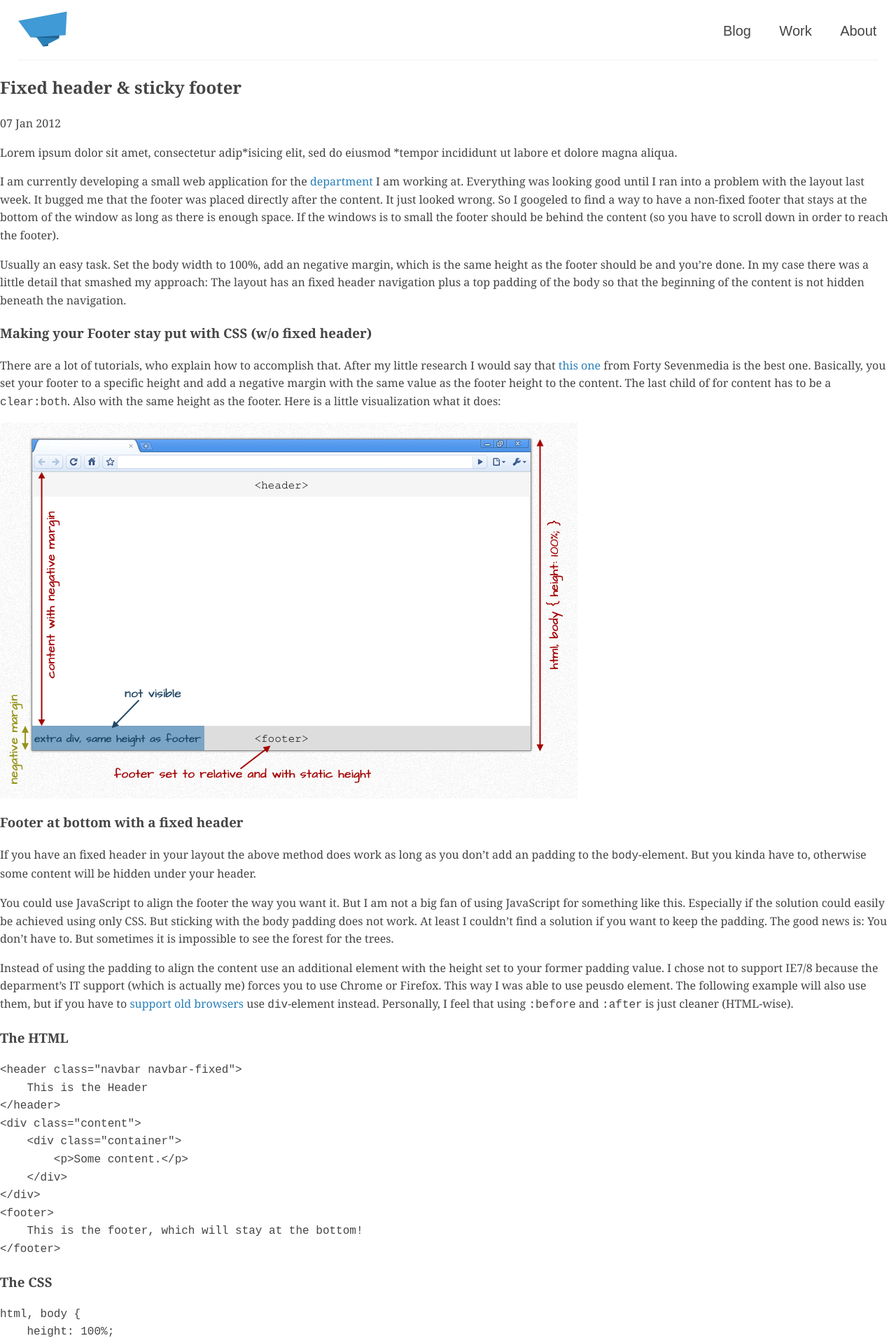
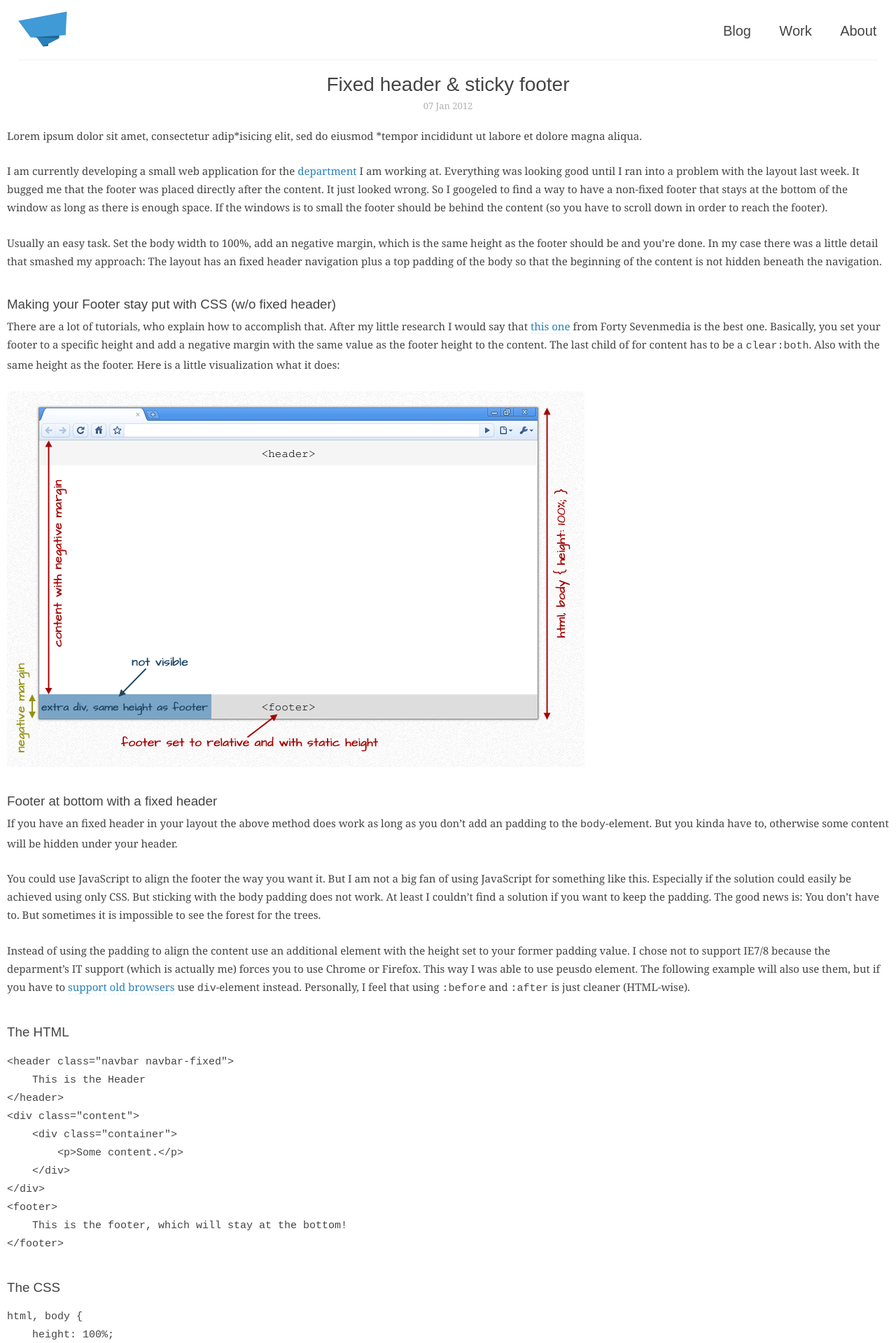
Before and after one commit to sebald/distractedbysquirrels.com, a Jekyll site: the page built from blog/_posts/2012-01-17-fixed-header-and-sticky-footer.md, in a window 1280 px wide. Shown: the top 1919 px of the page at 70% size. Built offline with Jekyll 4.4.1, drawn with Linux system fonts in a browser that asks for light colours; Markdown is read by kramdown in place of the engine named in the settings.

Commit message:
feat(article): Styling for article header + text content

```diff
--- a/_layouts/default.html
+++ b/_layouts/default.html
@@ -59,7 +59,9 @@
 			</a>
 		</header>
 
-		{{ content }}
+		<main>
+			{{ content }}
+		</main>
 
 		<script src="/js/main.js"></script>
 		{% if site.mode == 'development' %}
--- a/_layouts/post.html
+++ b/_layouts/post.html
@@ -1,10 +1,13 @@
 ---
 layout: default
 ---
-<h2>{{ page.title }}</h2>
-<p class="meta">{{ page.date | date_to_string }}</p>
 
-<div class="post">
-	<p>Lorem ipsum dolor sit amet, consectetur adip*isicing elit, sed do eiusmod *tempor incididunt ut labore et dolore magna aliqua.</p>
-	{{ content }}
+<div class="Article">
+	<h2 class="Article-title">{{ page.title }}</h2>
+	<p class="Article-meta">{{ page.date | date_to_string }}</p>
+
+	<div class="Article-content">
+		<p>Lorem ipsum dolor sit amet, consectetur adip*isicing elit, sed do eiusmod *tempor incididunt ut labore et dolore magna aliqua.</p>
+		{{ content }}
+	</div>
 </div>
--- a/css/_scss/_globals.scss
+++ b/css/_scss/_globals.scss
@@ -1,5 +1,8 @@
 // GOBALS
 // -------------------------
+
+// Colors
+$lightBlue: 				#e1eff8;
 
 // Brand
 $brandColor: 				#409ad5;
--- a/css/_scss/main.scss
+++ b/css/_scss/main.scss
@@ -11,3 +11,5 @@
 @import "components/Logo";
 @import "components/Header";
 @import "components/Menu";
+
+@import "components/Article";
--- a/css/main.css
+++ b/css/main.css
@@ -18,12 +18,12 @@
   .u-show-small {
     display: none !important; } }
 
-/*! normalize.css v1.1.1 | MIT License | git.io/normalize */
+/*! normalize.css v2.1.3 | MIT License | git.io/normalize */
 /* ==========================================================================
    HTML5 display definitions
    ========================================================================== */
 /**
- * Correct `block` display not defined in IE 6/7/8/9 and Firefox 3.
+ * Correct `block` display not defined in IE 8/9.
  */
 /* line 22, _scss/common/_normalize.scss */
 article,
@@ -41,75 +41,53 @@ summary {
   display: block; }
 
 /**
- * Correct `inline-block` display not defined in IE 6/7/8/9 and Firefox 3.
+ * Correct `inline-block` display not defined in IE 8/9.
  */
 /* line 32, _scss/common/_normalize.scss */
 audio,
 canvas,
 video {
-  display: inline-block;
-  *display: inline;
-  *zoom: 1; }
+  display: inline-block; }
 
 /**
  * Prevent modern browsers from displaying `audio` without controls.
  * Remove excess height in iOS 5 devices.
  */
-/* line 43, _scss/common/_normalize.scss */
+/* line 41, _scss/common/_normalize.scss */
 audio:not([controls]) {
   display: none;
   height: 0; }
 
 /**
- * Address styling not present in IE 7/8/9, Firefox 3, and Safari 4.
- * Known issue: no IE 6 support.
+ * Address `[hidden]` styling not present in IE 8/9.
+ * Hide the `template` element in IE, Safari, and Firefox < 22.
  */
-/* line 53, _scss/common/_normalize.scss */
-[hidden] {
+/* line 52, _scss/common/_normalize.scss */
+[hidden],
+template {
   display: none; }
 
 /* ==========================================================================
    Base
    ========================================================================== */
 /**
- * 1. Prevent system color scheme's background color being used in Firefox, IE,
- *    and Opera.
- * 2. Prevent system color scheme's text color being used in Firefox, IE, and
- *    Opera.
- * 3. Correct text resizing oddly in IE 6/7 when body `font-size` is set using
- *    `em` units.
- * 4. Prevent iOS text size adjust after orientation change, without disabling
+ * 1. Set default font family to sans-serif.
+ * 2. Prevent iOS text size adjust after orientation change, without disabling
  *    user zoom.
  */
-/* line 72, _scss/common/_normalize.scss */
+/* line 66, _scss/common/_normalize.scss */
 html {
-  background: #fff;
+  font-family: sans-serif;
   /* 1 */
-  color: #000;
+  -ms-text-size-adjust: 100%;
   /* 2 */
-  font-size: 100%;
-  /* 3 */
   -webkit-text-size-adjust: 100%;
-  /* 4 */
-  -ms-text-size-adjust: 100%;
-  /* 4 */ }
+  /* 2 */ }
 
 /**
- * Address `font-family` inconsistency between `textarea` and other form
- * elements.
+ * Remove default margin.
  */
-/* line 89, _scss/common/_normalize.scss */
-html,
-button,
-input,
-select,
-textarea {
-  font-family: sans-serif; }
-
-/**
- * Address margins handled incorrectly in IE 6/7.
- */
-/* line 97, _scss/common/_normalize.scss */
+/* line 76, _scss/common/_normalize.scss */
 body {
   margin: 0; }
 
@@ -117,16 +95,23 @@ body {
    Links
    ========================================================================== */
 /**
+ * Remove the gray background color from active links in IE 10.
+ */
+/* line 88, _scss/common/_normalize.scss */
+a {
+  background: transparent; }
+
+/**
  * Address `outline` inconsistency between Chrome and other browsers.
  */
-/* line 109, _scss/common/_normalize.scss */
+/* line 96, _scss/common/_normalize.scss */
 a:focus {
   outline: thin dotted; }
 
 /**
  * Improve readability when focused and also mouse hovered in all browsers.
  */
-/* line 118, _scss/common/_normalize.scss */
+/* line 105, _scss/common/_normalize.scss */
 a:active,
 a:hover {
   outline: 0; }
@@ -135,140 +120,89 @@ a:hover {
    Typography
    ========================================================================== */
 /**
- * Address font sizes and margins set differently in IE 6/7.
- * Address font sizes within `section` and `article` in Firefox 4+, Safari 5,
- * and Chrome.
+ * Address variable `h1` font-size and margin within `section` and `article`
+ * contexts in Firefox 4+, Safari 5, and Chrome.
  */
-/* line 132, _scss/common/_normalize.scss */
+/* line 118, _scss/common/_normalize.scss */
 h1 {
   font-size: 2em;
   margin: 0.67em 0; }
 
-/* line 137, _scss/common/_normalize.scss */
-h2 {
-  font-size: 1.5em;
-  margin: 0.83em 0; }
-
-/* line 142, _scss/common/_normalize.scss */
-h3 {
-  font-size: 1.17em;
-  margin: 1em 0; }
-
-/* line 147, _scss/common/_normalize.scss */
-h4 {
-  font-size: 1em;
-  margin: 1.33em 0; }
-
-/* line 152, _scss/common/_normalize.scss */
-h5 {
-  font-size: 0.83em;
-  margin: 1.67em 0; }
-
-/* line 157, _scss/common/_normalize.scss */
-h6 {
-  font-size: 0.67em;
-  margin: 2.33em 0; }
-
 /**
- * Address styling not present in IE 7/8/9, Safari 5, and Chrome.
+ * Address styling not present in IE 8/9, Safari 5, and Chrome.
  */
-/* line 166, _scss/common/_normalize.scss */
+/* line 127, _scss/common/_normalize.scss */
 abbr[title] {
   border-bottom: 1px dotted; }
 
 /**
- * Address style set to `bolder` in Firefox 3+, Safari 4/5, and Chrome.
+ * Address style set to `bolder` in Firefox 4+, Safari 5, and Chrome.
  */
-/* line 175, _scss/common/_normalize.scss */
+/* line 136, _scss/common/_normalize.scss */
 b,
 strong {
   font-weight: bold; }
 
-/* line 179, _scss/common/_normalize.scss */
-blockquote {
-  margin: 1em 40px; }
-
 /**
  * Address styling not present in Safari 5 and Chrome.
  */
-/* line 187, _scss/common/_normalize.scss */
+/* line 144, _scss/common/_normalize.scss */
 dfn {
   font-style: italic; }
 
 /**
  * Address differences between Firefox and other browsers.
- * Known issue: no IE 6/7 normalization.
  */
-/* line 196, _scss/common/_normalize.scss */
+/* line 152, _scss/common/_normalize.scss */
 hr {
   -moz-box-sizing: content-box;
   box-sizing: content-box;
   height: 0; }
 
 /**
- * Address styling not present in IE 6/7/8/9.
+ * Address styling not present in IE 8/9.
  */
-/* line 206, _scss/common/_normalize.scss */
+/* line 162, _scss/common/_normalize.scss */
 mark {
   background: #ff0;
   color: #000; }
 
 /**
- * Address margins set differently in IE 6/7.
+ * Correct font family set oddly in Safari 5 and Chrome.
  */
-/* line 216, _scss/common/_normalize.scss */
-p,
-pre {
-  margin: 1em 0; }
-
-/**
- * Correct font family set oddly in IE 6, Safari 4/5, and Chrome.
- */
-/* line 227, _scss/common/_normalize.scss */
+/* line 174, _scss/common/_normalize.scss */
 code,
 kbd,
 pre,
 samp {
   font-family: monospace, serif;
-  _font-family: 'courier new', monospace;
   font-size: 1em; }
 
 /**
  * Improve readability of pre-formatted text in all browsers.
  */
-/* line 237, _scss/common/_normalize.scss */
+/* line 183, _scss/common/_normalize.scss */
 pre {
-  white-space: pre;
-  white-space: pre-wrap;
-  word-wrap: break-word; }
+  white-space: pre-wrap; }
 
 /**
- * Address CSS quotes not supported in IE 6/7.
+ * Set consistent quote types.
  */
-/* line 247, _scss/common/_normalize.scss */
+/* line 191, _scss/common/_normalize.scss */
 q {
-  quotes: none; }
-
-/**
- * Address `quotes` property not supported in Safari 4.
- */
-/* line 256, _scss/common/_normalize.scss */
-q:before,
-q:after {
-  content: '';
-  content: none; }
+  quotes: "\201C" "\201D" "\2018" "\2019"; }
 
 /**
  * Address inconsistent and variable font size in all browsers.
  */
-/* line 265, _scss/common/_normalize.scss */
+/* line 199, _scss/common/_normalize.scss */
 small {
   font-size: 80%; }
 
 /**
  * Prevent `sub` and `sup` affecting `line-height` in all browsers.
  */
-/* line 274, _scss/common/_normalize.scss */
+/* line 208, _scss/common/_normalize.scss */
 sub,
 sup {
   font-size: 75%;
@@ -276,67 +210,28 @@ sup {
   position: relative;
   vertical-align: baseline; }
 
-/* line 281, _scss/common/_normalize.scss */
+/* line 215, _scss/common/_normalize.scss */
 sup {
   top: -0.5em; }
 
-/* line 285, _scss/common/_normalize.scss */
+/* line 219, _scss/common/_normalize.scss */
 sub {
   bottom: -0.25em; }
-
-/* ==========================================================================
-   Lists
-   ========================================================================== */
-/**
- * Address margins set differently in IE 6/7.
- */
-/* line 300, _scss/common/_normalize.scss */
-dl,
-menu,
-ol,
-ul {
-  margin: 1em 0; }
-
-/* line 304, _scss/common/_normalize.scss */
-dd {
-  margin: 0 0 0 40px; }
-
-/**
- * Address paddings set differently in IE 6/7.
- */
-/* line 314, _scss/common/_normalize.scss */
-menu,
-ol,
-ul {
-  padding: 0 0 0 40px; }
-
-/**
- * Correct list images handled incorrectly in IE 7.
- */
-/* line 323, _scss/common/_normalize.scss */
-nav ul,
-nav ol {
-  list-style: none;
-  list-style-image: none; }
 
 /* ==========================================================================
    Embedded content
    ========================================================================== */
 /**
- * 1. Remove border when inside `a` element in IE 6/7/8/9 and Firefox 3.
- * 2. Improve image quality when scaled in IE 7.
+ * Remove border when inside `a` element in IE 8/9.
  */
-/* line 337, _scss/common/_normalize.scss */
+/* line 231, _scss/common/_normalize.scss */
 img {
-  border: 0;
-  /* 1 */
-  -ms-interpolation-mode: bicubic;
-  /* 2 */ }
+  border: 0; }
 
 /**
  * Correct overflow displayed oddly in IE 9.
  */
-/* line 346, _scss/common/_normalize.scss */
+/* line 239, _scss/common/_normalize.scss */
 svg:not(:root) {
   overflow: hidden; }
 
@@ -344,9 +239,9 @@ svg:not(:root) {
    Figures
    ========================================================================== */
 /**
- * Address margin not present in IE 6/7/8/9, Safari 5, and Opera 11.
+ * Address margin not present in IE 8/9 and Safari 5.
  */
-/* line 358, _scss/common/_normalize.scss */
+/* line 251, _scss/common/_normalize.scss */
 figure {
   margin: 0; }
 
@@ -354,61 +249,47 @@ figure {
    Forms
    ========================================================================== */
 /**
- * Correct margin displayed oddly in IE 6/7.
- */
-/* line 370, _scss/common/_normalize.scss */
-form {
-  margin: 0; }
-
-/**
  * Define consistent border, margin, and padding.
  */
-/* line 378, _scss/common/_normalize.scss */
+/* line 263, _scss/common/_normalize.scss */
 fieldset {
   border: 1px solid #c0c0c0;
   margin: 0 2px;
   padding: 0.35em 0.625em 0.75em; }
 
 /**
- * 1. Correct color not being inherited in IE 6/7/8/9.
- * 2. Correct text not wrapping in Firefox 3.
- * 3. Correct alignment displayed oddly in IE 6/7.
+ * 1. Correct `color` not being inherited in IE 8/9.
+ * 2. Remove padding so people aren't caught out if they zero out fieldsets.
  */
-/* line 390, _scss/common/_normalize.scss */
+/* line 274, _scss/common/_normalize.scss */
 legend {
   border: 0;
   /* 1 */
   padding: 0;
-  white-space: normal;
-  /* 2 */
-  *margin-left: -7px;
-  /* 3 */ }
+  /* 2 */ }
 
 /**
- * 1. Correct font size not being inherited in all browsers.
- * 2. Address margins set differently in IE 6/7, Firefox 3+, Safari 5,
- *    and Chrome.
- * 3. Improve appearance and consistency in all browsers.
+ * 1. Correct font family not being inherited in all browsers.
+ * 2. Correct font size not being inherited in all browsers.
+ * 3. Address margins set differently in Firefox 4+, Safari 5, and Chrome.
  */
-/* line 407, _scss/common/_normalize.scss */
+/* line 288, _scss/common/_normalize.scss */
 button,
 input,
 select,
 textarea {
+  font-family: inherit;
+  /* 1 */
   font-size: 100%;
-  /* 1 */
+  /* 2 */
   margin: 0;
-  /* 2 */
-  vertical-align: baseline;
-  /* 3 */
-  *vertical-align: middle;
   /* 3 */ }
 
 /**
- * Address Firefox 3+ setting `line-height` on `input` using `!important` in
+ * Address Firefox 4+ setting `line-height` on `input` using `!important` in
  * the UA stylesheet.
  */
-/* line 420, _scss/common/_normalize.scss */
+/* line 300, _scss/common/_normalize.scss */
 button,
 input {
   line-height: normal; }
@@ -416,10 +297,10 @@ input {
 /**
  * Address inconsistent `text-transform` inheritance for `button` and `select`.
  * All other form control elements do not inherit `text-transform` values.
- * Correct `button` style inheritance in Chrome, Safari 5+, and IE 6+.
+ * Correct `button` style inheritance in Chrome, Safari 5+, and IE 8+.
  * Correct `select` style inheritance in Firefox 4+ and Opera.
  */
-/* line 432, _scss/common/_normalize.scss */
+/* line 312, _scss/common/_normalize.scss */
 button,
 select {
   text-transform: none; }
@@ -430,10 +311,8 @@ select {
  * 2. Correct inability to style clickable `input` types in iOS.
  * 3. Improve usability and consistency of cursor style between image-type
  *    `input` and others.
- * 4. Remove inner spacing in IE 7 without affecting normal text inputs.
- *    Known issue: inner spacing remains in IE 6.
  */
-/* line 449, _scss/common/_normalize.scss */
+/* line 327, _scss/common/_normalize.scss */
 button,
 html input[type="button"],
 input[type="reset"],
@@ -441,42 +320,34 @@ input[type="submit"] {
   -webkit-appearance: button;
   /* 2 */
   cursor: pointer;
-  /* 3 */
-  *overflow: visible;
-  /* 4 */ }
+  /* 3 */ }
 
 /**
  * Re-set default cursor for disabled elements.
  */
-/* line 460, _scss/common/_normalize.scss */
+/* line 337, _scss/common/_normalize.scss */
 button[disabled],
 html input[disabled] {
   cursor: default; }
 
 /**
- * 1. Address box sizing set to content-box in IE 8/9.
- * 2. Remove excess padding in IE 8/9.
- * 3. Remove excess padding in IE 7.
- *    Known issue: excess padding remains in IE 6.
+ * 1. Address box sizing set to `content-box` in IE 8/9/10.
+ * 2. Remove excess padding in IE 8/9/10.
  */
-/* line 472, _scss/common/_normalize.scss */
+/* line 347, _scss/common/_normalize.scss */
 input[type="checkbox"],
 input[type="radio"] {
   box-sizing: border-box;
   /* 1 */
   padding: 0;
-  /* 2 */
-  *height: 13px;
-  /* 3 */
-  *width: 13px;
-  /* 3 */ }
+  /* 2 */ }
 
 /**
  * 1. Address `appearance` set to `searchfield` in Safari 5 and Chrome.
  * 2. Address `box-sizing` set to `border-box` in Safari 5 and Chrome
  *    (include `-moz` to future-proof).
  */
-/* line 485, _scss/common/_normalize.scss */
+/* line 358, _scss/common/_normalize.scss */
 input[type="search"] {
   -webkit-appearance: textfield;
   /* 1 */
@@ -489,25 +360,25 @@ input[type="search"] {
  * Remove inner padding and search cancel button in Safari 5 and Chrome
  * on OS X.
  */
-/* line 498, _scss/common/_normalize.scss */
+/* line 371, _scss/common/_normalize.scss */
 input[type="search"]::-webkit-search-cancel-button,
 input[type="search"]::-webkit-search-decoration {
   -webkit-appearance: none; }
 
 /**
- * Remove inner padding and border in Firefox 3+.
+ * Remove inner padding and border in Firefox 4+.
  */
-/* line 507, _scss/common/_normalize.scss */
+/* line 380, _scss/common/_normalize.scss */
 button::-moz-focus-inner,
 input::-moz-focus-inner {
   border: 0;
   padding: 0; }
 
 /**
- * 1. Remove default vertical scrollbar in IE 6/7/8/9.
+ * 1. Remove default vertical scrollbar in IE 8/9.
  * 2. Improve readability and alignment in all browsers.
  */
-/* line 517, _scss/common/_normalize.scss */
+/* line 390, _scss/common/_normalize.scss */
 textarea {
   overflow: auto;
   /* 1 */
@@ -520,7 +391,7 @@ textarea {
 /**
  * Remove most spacing between table cells.
  */
-/* line 530, _scss/common/_normalize.scss */
+/* line 403, _scss/common/_normalize.scss */
 table {
   border-collapse: collapse;
   border-spacing: 0; }
@@ -656,7 +527,7 @@ a {
   margin: 0 auto;
   width: 100%;
   padding: 0 0 0.5em;
-  font-family: "ArialArial", sans-serif; }
+  font-family: "Montserrat", sans-serif; }
   @media (min-width: 46.875em) {
     /* line 6, _scss/components/_Header.scss */
     .Header {
@@ -852,3 +723,42 @@ a {
       -o-transform: translateY(0px) rotate(-45deg);
       transform: translateY(0px) rotate(-45deg);
       background: #666666; }
+
+/* line 4, _scss/components/_Article.scss */
+.Article {
+  padding: 0 0.625em; }
+
+/* line 8, _scss/components/_Article.scss */
+.Article-title {
+  margin: 0.64286em 0 0;
+  font-family: "Montserrat", sans-serif;
+  font-size: 1.75em;
+  font-weight: 400;
+  line-height: 1.2;
+  text-align: center; }
+
+/* line 18, _scss/components/_Article.scss */
+.Article-meta {
+  margin: 0.3125em 0 0;
+  color: #b2b2b2;
+  font-size: 0.8125em;
+  text-align: center; }
+
+/* line 26, _scss/components/_Article.scss */
+.Article-content {
+  font-size: 0.9375em;
+  line-height: 1.733333333;
+  margin-top: 1.25em; }
+  /* line 32, _scss/components/_Article.scss */
+  .Article-content > h3 {
+    margin: 1.9em 0 0.2em;
+    font-family: "Montserrat", sans-serif;
+    font-size: 1.25em;
+    font-weight: 400;
+    line-height: 1.5; }
+  /* line 41, _scss/components/_Article.scss */
+  .Article-content > p {
+    margin: 0 0 1.625em; }
+  /* line 45, _scss/components/_Article.scss */
+  .Article-content a {
+    border-bottom: 1px dashed #e1eff8; }
```
Also changed, not shown: Gruntfile.js (+29 -23 lines), css/_scss/components/_Article.scss (added, +48 -0 lines).
